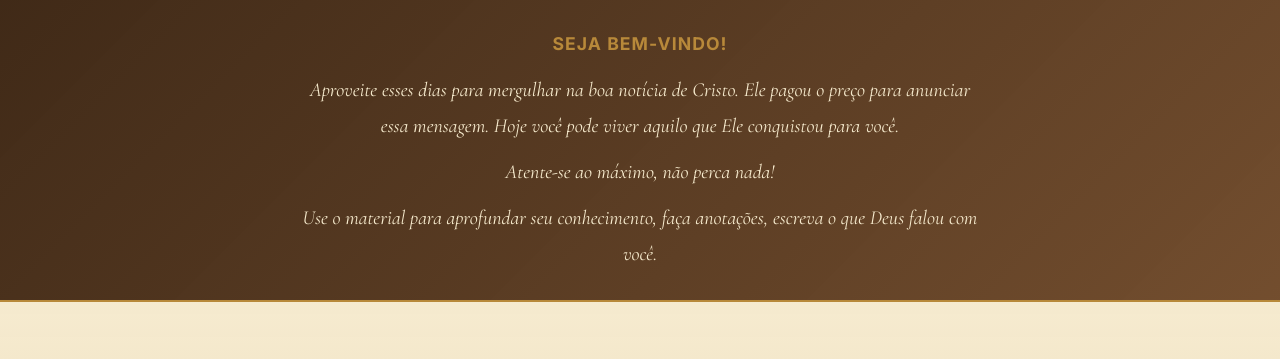
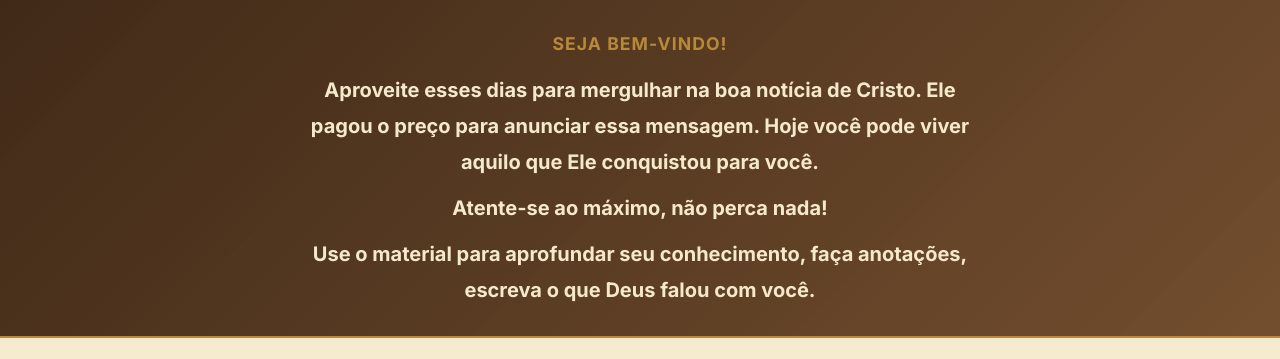
Before and after one commit to brasaviva/conferenciadoevangelho, a plain HTML site: page index.html in a window 1280 px wide. Shown: the top 359 px of the page. Drawn offline with nearby package versions, Linux system fonts and the light colour scheme.

Commit message:
Update index.html

```diff
--- a/index.html
+++ b/index.html
@@ -57,9 +57,10 @@
     .boas-vindas-texto {
   max-width: 680px;
   margin: 0 auto;
-      font-family: "Cormorant Garamond", serif;
+  font-family: "Inter", sans-serif;
   font-size: clamp(1rem, 2.6vw, 1.25rem);
-      font-style: italic;
+  font-style: normal;
+  font-weight: 700;
   line-height: 1.8;
   color: #f5e9cc;
 }
```
Lines whose indentation alone changed are shown as unchanged.
